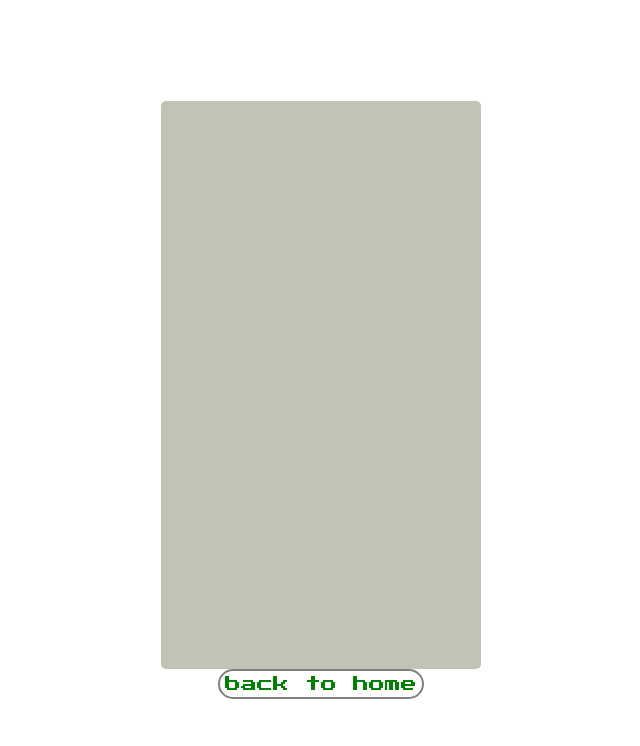
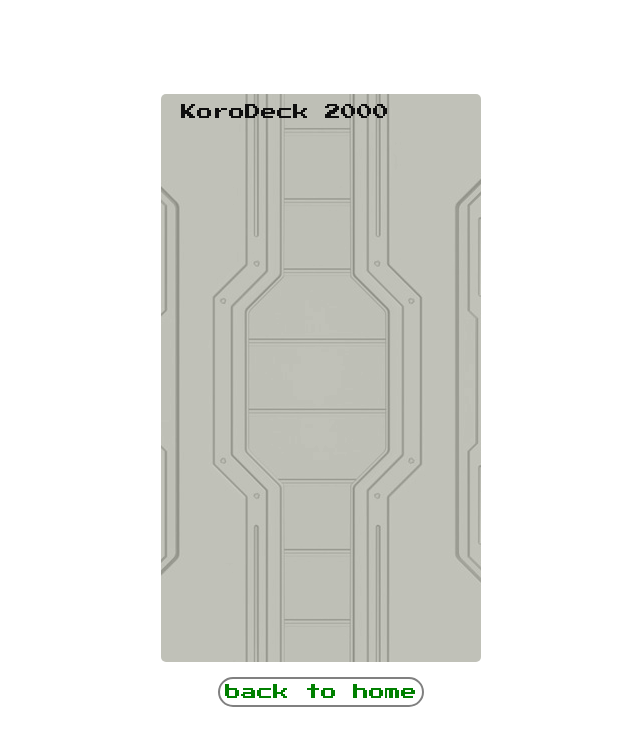
Before and after one commit to levinthiel/KoroKoro, a Next.js app: page /KoroDeckPage in a window 1280 px wide. Shown: the top 746 px of the page, without its empty margins (319-959 px from the left). Built offline with nearby package versions, Linux system fonts and the light colour scheme.

Commit message:
define basic grid layout

```diff
--- a/app/KoroDeckPage/page.js
+++ b/app/KoroDeckPage/page.js
@@ -7,7 +7,21 @@ export default function KoroDeckPage() {
   return (
     <Wrapper>
       <KoroDeck>
+        <KoroDeckBranding>
+          <p>KoroDeck 2000</p>
+        </KoroDeckBranding>
+        <KoroDeckScreen>
 
+        </KoroDeckScreen>
+        <KoroDeckVentandSound>
+
+        </KoroDeckVentandSound>
+        <KoroDeckControls>
+
+        </KoroDeckControls>
+        <KoroDeckEmblem>
+
+        </KoroDeckEmblem>
       </KoroDeck>
       <LinkWrapper>
         <Link href=".">back to home</Link>
@@ -27,11 +41,31 @@ const Wrapper = styled.div`
   justify-content: center;
 `;
 const KoroDeck = styled.div`
-  background:#C1C3B7;
+  background:#C1C3B7 url('gameboybg.png') center center ;              // gameboy grey
   border-radius: 5px;
   width: 320px;
   min-width: 320px;
   height: 568px;
+  display: grid;
+  grid-template-rows: [row1-start] 36px [row1-end row2-start] 274px [row2-end row3-start] 70px [row3-end row4-start] 80px [row4-end];
+  grid-template-columns: 1;
+`;
+const KoroDeckBranding = styled.section `
+  color: var(--koro-black);
+  padding: 10px 20px;
+
+`;
+const KoroDeckScreen = styled.section `
+
+`;
+const KoroDeckVentandSound = styled.section `
+
+`;
+const KoroDeckControls = styled.section `
+
+`;
+const KoroDeckEmblem = styled.section `
+
 `;
 const LinkWrapper = styled.div`
   color: green;
@@ -39,4 +73,5 @@ const LinkWrapper = styled.div`
   border: 2px solid grey;
   border-radius: 20px;
   padding: 5px;
+  margin-top: 15px;
 `;
```
Also changed, not shown: public/gameboybg.png (added).
